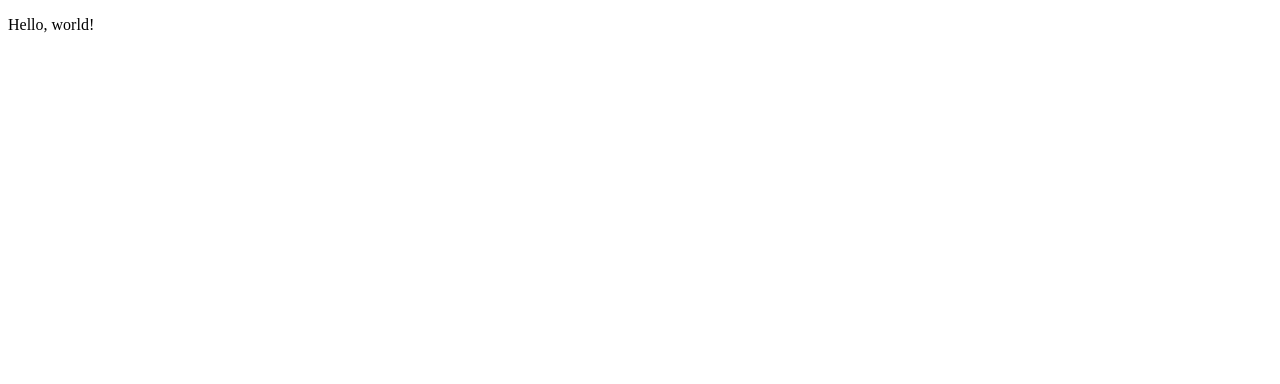
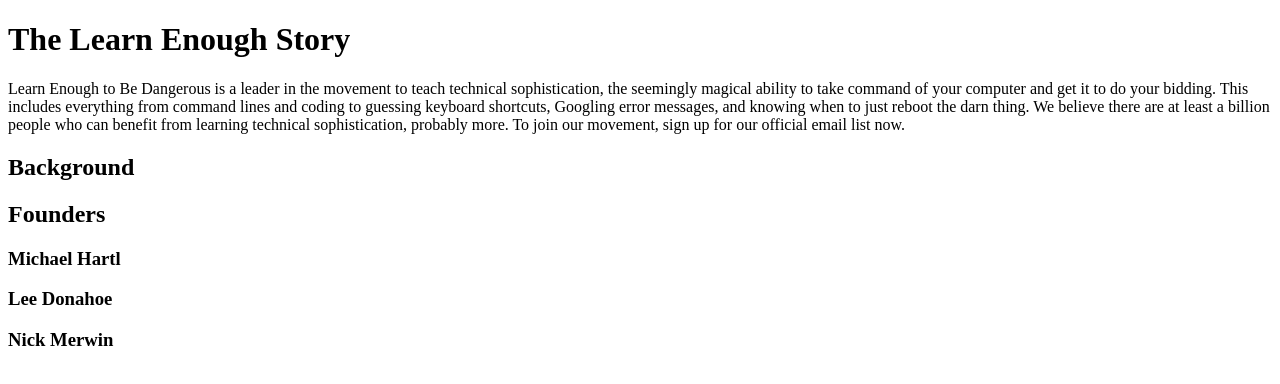
Before and after one commit to pirocahtml/sample_website, a plain HTML site: page index.html in a window 1280 px wide. Drawn offline with Linux system fonts and the light colour scheme.

Commit message:
Add a body and stuff>

```diff
--- a/index.html
+++ b/index.html
@@ -1,10 +1,30 @@
 <!DOCTYPE html>
 <html>
   <head>
-    <title>Page Title</title>
+    <title>Learn Enough to Be Dangerous</title>
     <meta charset="utf-8">
   </head>
   <body>
-    <p>Hello, world!</p>
+    <h1>The Learn Enough Story</h2>
+    <p>
+      Learn Enough to Be Dangerous is a leader in the movement to teach
+      technical sophistication, the seemingly magical ability to take
+      command of your computer and get it to do your bidding. This includes
+      everything from command lines and coding to guessing keyboard shortcuts,
+      Googling error messages, and knowing when to just reboot the darn thing.
+      We believe there are at least a billion people who can benefit from
+      learning technical sophistication, probably more. To join our
+      movement, sign up for our official email list now.
+    </p>
+
+    <h2>Background</h2>
+
+    <h2>Founders</h2>
+
+    <h3>Michael Hartl</h3>
+
+    <h3>Lee Donahoe</h3>
+
+    <h3>Nick Merwin</h3>
   </body>
 </html>
```
